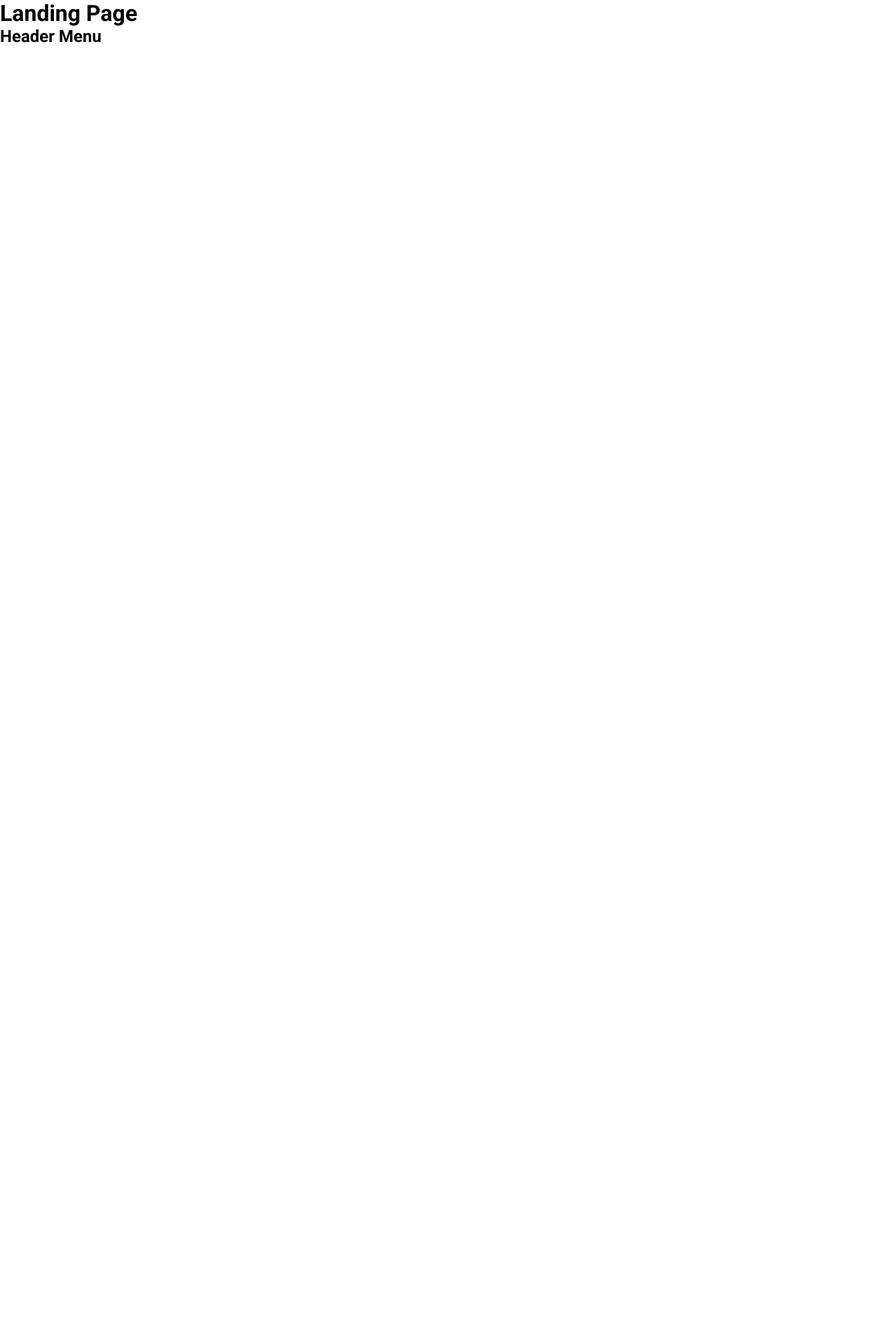
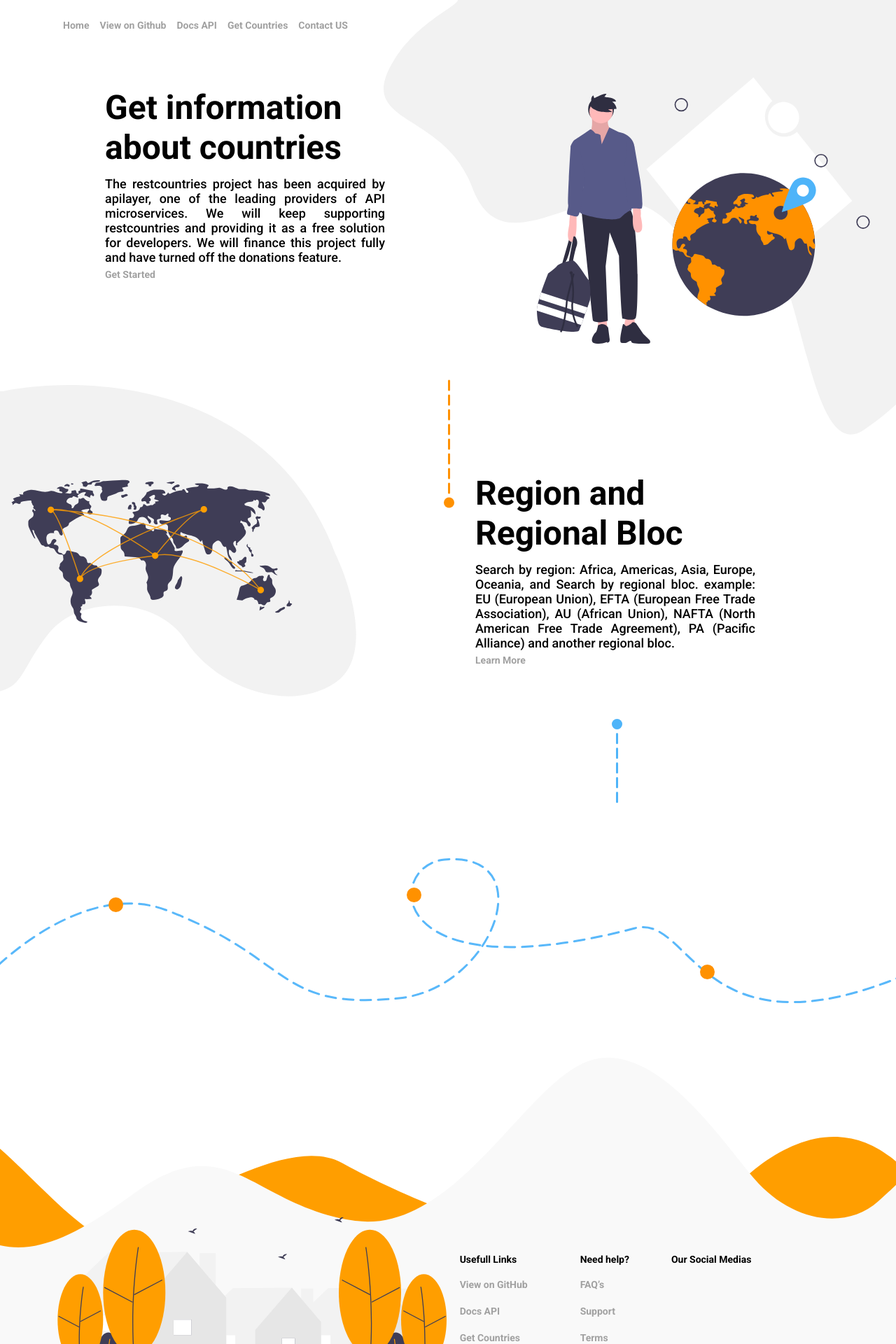
Before and after one commit to EdgarJFA/React-Developer-Challenge, a React (Create React App) app: page / in a window 1280 px wide. Shown: the top 1920 px of the page at 70% size. Before the commit the page ends 800 px from the top, so only its background shows below. Built offline with nearby package versions, Linux system fonts and the light colour scheme.

Commit message:
Update Landing Page Sep 26

```diff
--- a/src/Pages/Landing/index.tsx
+++ b/src/Pages/Landing/index.tsx
@@ -1,14 +1,97 @@
-import React from 'react';
+import React, { useState } from 'react';
 
-import PageHeader from '../../Components/PageHeader';
+import { Link } from 'react-router-dom';
 
+import AdventureImg from '../../assets/undraw_adventure_4hum.svg';
+import ConnectWorldImg from '../../assets/undraw_connected_world_wuay.svg';
+import shapes0Img from '../../assets/Shapes.svg';
+import shapes1Img from '../../assets/Shapes1.svg';
+import ArrowIcon from '../../assets/arrowUp.svg';
+
+// import '../../components/css/Button.css';
 import './styles.css';
+// import '../../global.css';
 
 function Landing() {
+
+    const [showScroll, setShowScroll] = useState(false);
+
+    const checkScrollUp = () => {
+        if( !showScroll && window.pageYOffset > 150) {
+            setShowScroll(true);
+        } else if (showScroll && window.pageYOffset <= 150) {
+            setShowScroll(false);
+        }
+    }
+
+    window.addEventListener('scroll', checkScrollUp);
+
     return (
-        <div>
-            <h1>Landing Page</h1>
-            <PageHeader />
+        <div id="landing">
+            <div className="home-page">
+                <div className="content">
+                    <header>
+                        <Link to="/" rel="noopener noreferrer">Home</Link>
+                        <Link to={{ pathname: "https://github.com/apilayer/restcountries" }} target="_blank" rel="noopener noreferrer">View on Github</Link>
+                        <Link to={{ pathname: "https://restcountries.eu/#rest-countries" }} target="_blank" rel="noopener noreferrer">Docs API</Link>
+                        <Link to="/listofcountries" rel="noopener noreferrer">Get Countries</Link>
+                        <a href="/#fim"  rel="noopener noreferrer">Contact US</a>
+                    </header>
+                    <main>
+                        <div className="second-container">
+                            <div className="TextContent">
+                                <h2>Get information about countries</h2>
+                                <p>The restcountries project has been acquired by apilayer, one of the leading providers of API microservices. We will keep
+                                    supporting restcountries and providing it as a free solution for developers. We will finance this project fully and have
+                                    turned off the donations feature.</p>
+                                <Link to="/listofcountries" className="normal">Get Started</Link>
+                            </div>
+                            <div className="imageContainer">
+                                <img src={AdventureImg} alt="adveture-on-the-world"/>
+                            </div>
+                        </div>
+                        <div className="second-container">
+                            <div className="imageContainer2">
+                                <img src={ConnectWorldImg} alt="connect-the-world"/>
+                            </div>
+                            <div></div>
+                            <img src={shapes0Img} className="shapes0" alt="shape"/>
+                            <div className="TextContent" >
+                                <h2>Region and Regional Bloc</h2>
+                                <p>Search by region: Africa, Americas, Asia, Europe, Oceania, and  Search by regional bloc. example: EU (European Union),  EFTA (European Free Trade Association), AU (African Union), NAFTA (North American Free Trade Agreement), PA (Pacific Alliance) and another regional bloc.</p>
+
+                                <Link to={{ pathname: "https://restcountries.eu/#rest-countries" }} target="_blank" rel="noopener noreferrer" className="learn-more">Learn More</Link>
+                            </div>
+                        </div>
+                        <img src={shapes1Img} className="shapes" alt="shape"/>
+                    </main>
+                </div>
+            </div>
+            <section >
+                <div className="separator"></div>
+            </section>
+            <a href="/#" className="top-button" style={{ display: showScroll ? 'flex' : 'none'}}>
+                <img src={ArrowIcon} alt="Arrow Top"/>
+            </a>
+            <footer>
+                <div className="footer" id="fim">
+                    <div className="footer-links">
+                        <strong>Usefull Links</strong>
+                        <a href="https://github.com/apilayer/restcountries" target="_blank" rel="noopener noreferrer">View on GitHub</a>
+                        <a href="https://restcountries.eu/#rest-countries" target="_blank" rel="noopener noreferrer">Docs API</a>
+                        <Link to="/listofcountries" rel="noopener noreferrer">Get Countries</Link>
+                    </div>
+                    <div className="footer-links">
+                        <strong>Need help?</strong>
+                        <Link to="/" rel="noopener noreferrer">FAQ’s</Link>
+                        <Link to="/"rel="noopener noreferrer">Support</Link>
+                        <Link to="/" rel="noopener noreferrer">Terms</Link>
+                    </div>
+                    <div className="footer-links">
+                        <strong>Our Social Medias</strong>
+                    </div>
+                </div>
+            </footer>
         </div>
     );
 }
--- a/src/Pages/Landing/styles.css
+++ b/src/Pages/Landing/styles.css
@@ -0,0 +1,260 @@
+
+html {
+    scroll-behavior: smooth;
+}
+
+#landing .home-page {
+    padding-top: 2%;
+    height: 1200px;
+    background: url('../../assets/Vector2.svg') no-repeat;
+    background-position: center;
+    background-position-y: 550px;
+    background-position-x: left;
+    background-size: 508.52px;
+}
+
+#landing {
+    background: url('../../assets/Vector1.svg') no-repeat;
+    background-position: top;
+    background-position-x: right;
+    background-size: 731.57px;
+}
+
+/* #landing header {
+    margin-top: 2%;
+    box-sizing: border-box;
+} */
+
+
+#landing section {
+    display: flex;
+    flex-direction: column;
+    box-sizing: border-box;
+}
+
+body {
+    margin-top: 0;
+}
+
+#landing footer {
+    display: inline-block;
+    box-sizing: border-box;
+    width: 100%;
+    height: 490px;
+    background-size: 99vw;
+    background: url('../../assets/Footer.svg') no-repeat;
+}
+
+#landing main div.TextContent {
+    display: inline-block;
+    margin-right: 160px;
+}
+
+#landing h2 {
+    width: 339px;
+    height: 112px;
+    font-size: 48px;
+    margin-top: 80px;
+}
+#landing strong {
+    height: 14px;
+    font-family: Roboto, sans-serif;
+    font-style: normal;
+    font-weight: bold;
+    font-size: 14px;
+    line-height: 16px;
+}
+
+#landing main div.TextContent p {
+    text-align: justify;
+    width: 400px;
+    height: 130px;
+    left: 235px;
+    top: 293px;
+
+    font-family: Roboto, sans-serif;
+    font-style: normal;
+    font-weight: 500;
+    font-size: 18px;
+    line-height: 21px;
+    text-align: justify;
+}
+
+#landing main div.TextContent a {
+    margin-left:  auto;
+    margin-right:  auto;
+
+}
+
+#landing main div.second-container {
+    display: inline-flex;
+    margin-left: 60px;
+    margin-right: auto;
+}
+
+#landing div.second-container + div.second-container {
+    margin-top: 60px;
+    margin-left: 0;
+}
+
+#landing div.imageContainer > img {
+    width: 100%;
+    height:462px;
+    margin: 25px 0 0 45px;
+    box-sizing: border-box;
+}
+
+#landing div.imageContainer2 > img {
+    width: 454px;
+    height:462px;
+    margin: -50px 70px 0px -100px;
+}
+
+#landing div.separator {
+    display: block;
+    width:100%;
+    height: 275.53px;
+    background-size: 100%;
+    background: url('../../assets/Separator.svg') no-repeat center;
+}
+
+#landing .shapes {
+    display: block;
+    margin: 15px 350px 0 auto;
+}
+
+#landing .shapes0 {
+    display: inline-block;
+    box-sizing: border-box;
+    margin: -340px 30px 0 auto ;
+    margin-left: 120px;
+}
+
+#landing .footer {
+    display: flex;
+    justify-content: center;
+    align-items: flex-start;
+    box-sizing: border-box;
+    margin: 290px auto 70px 450px;
+}
+
+#landing .footer-links{
+    display: inline-flex;
+    flex-direction: column;
+    margin-right: 60px;
+}
+
+#landing .footer-links + .footer-links + .footer-links {
+    margin-right: 0;
+}
+
+#landing .footer-links > a {
+    margin-top: 22px;
+}
+
+
+a.top-button {
+    display: flex;
+    position: fixed;
+    box-sizing: border-box;
+    width: 32px;
+    height: 32px;
+    background: var(--primary-color);
+    border-radius: 10px;
+    bottom: 59px;
+    animation: fadeIn 0.3s;
+    right: 20px;
+    transform: 0.4s;
+}
+
+a.top-button > img {
+    width: 20px;
+    height: 20px;
+    padding: 5px;
+}
+
+a.top-button:hover {
+    background: var(--top-button);
+}
+
+@keyframes fadeIn {
+    0% {
+      opacity: 0;
+    }
+    100% {
+      opacity: 0.4;
+    }
+}
+/*
+@media(max-width: 700px ) {
+    #landing h2 {
+        width: 250px;
+        height: 70px;
+        font-size: 28px;
+    }
+
+    #landing main div.TextContent p {
+        text-align: justify;
+        width: 250px;
+        height: 270px;
+
+        font-family: Roboto, sans-serif;
+        font-style: normal;
+        font-weight: 500;
+        font-size: 20px;
+    }
+
+    #landing div.imageContainer > img {
+        width: 0;
+        height:0;
+    }
+
+    #landing div.imageContainer2 > img {
+        width: 350px;
+        height:400px;
+        margin: -10rem 0 0 4rem;
+    }
+
+    #landing main div.TextContent {
+        display: inline-block;
+        margin: 0 5rem;
+    }
+
+    #landing div.separator {
+        display: flex;
+        background: none;
+    }
+
+    #landing .home-page {
+        background: none;
+    }
+
+    #landing {
+        background: none;
+        margin: 5% 0 0 5%;
+    }
+
+    #landing header {
+        display: inline-block;
+    }
+
+    #landing a {
+        font-size: 14px;
+    }
+
+    #landing main div.second-container {
+        display: block;
+        margin-left: 6rem;
+        margin-right: auto;
+    }
+
+    #landing footer {
+        display: block;
+        box-sizing: border-box;
+        width: 100%;
+        height: 490px;
+        background: none;
+    }
+
+}
+ */
```
